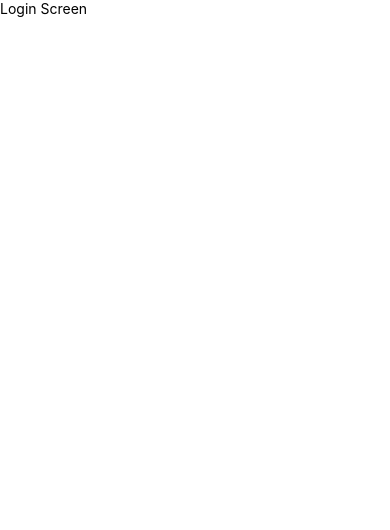
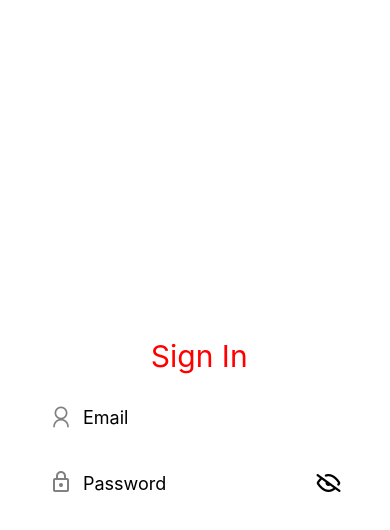
Before and after one commit to sidxcode/Food-Delivery-App, a React Native app: screen / in a window 390 px wide. Shown: the top 530 px of the page. Built offline with nearby package versions, Linux system fonts and the light colour scheme.

Commit message:
loginscreen updated

```diff
--- a/package.json
+++ b/package.json
@@ -9,10 +9,11 @@
     "web": "expo start --web"
   },
   "dependencies": {
+    "@expo/vector-icons": "^13.0.0",
     "expo": "~48.0.15",
     "expo-status-bar": "~1.4.4",
     "react": "18.2.0",
-    "react-native": "0.71.7"
+    "react-native": "^0.71.7"
   },
   "devDependencies": {
     "@babel/core": "^7.20.0"
--- a/src/screens/LoginSignupScreens.js/LoginScreen.js
+++ b/src/screens/LoginSignupScreens.js/LoginScreen.js
@@ -1,12 +1,80 @@
-import React from 'react'
-import {StyleSheet, Text, View} from'react-native'
+import React, { useState } from 'react'
+import {StyleSheet, Text, View, TextInput, TouchableOpacity} from'react-native'
+import { titles, colors, btn1 } from '../../globals/styles'
+import { AntDesign, Octicons, MaterialCommunityIcons, FontAwesome5 } from '@expo/vector-icons';
 
 const LoginScreen = () => {
+    const [emailfocus, setEmailFocus] = useState(false);
+    const [passwordfocus, setPasswordFocus] = useState(false);
+    const [showPassword, setShowPassword] = useState(false);
+
+
+
   return (
-    <View>
-        <Text>Login Screen</Text>
+    <View style = {styles.container}>
+        <Text style = {styles.head1}> Sign In</Text>
+        <View style = {styles.inputout}>
+        <AntDesign name="user" size={24}
+        color={emailfocus === true ? colors.text1 : colors.text2} />
+            <TextInput style = {styles.input} placeholder='Email'
+            onFocus={() => {
+                setEmailFocus(true)
+                setPasswordFocus(false)
+                setShowPassword(false)
+            }}
+            />
+        </View>
+        <View style = {styles.inputout}>
+            <MaterialCommunityIcons name="lock-outline" size={24}
+            color={passwordfocus === true? colors.text1 : colors.text2} />
+            <TextInput style = {styles.input} placeholder='Password'
+            onFocus={() => {
+                setEmailFocus(false)
+                setPasswordFocus(true)
+            }}
+
+            secureTextEntry = {showPassword === false ? true : false}
+            />
+            <Octicons name = {showPassword == false ? 'eye-closed' : 'eye'}
+            size = {24} color = 'black'
+            onPress={() => setShowPassword(!showPassword)} />
+        </View>
+        <TouchableOpacity style = {btn1}>
+
+        </TouchableOpacity>
     </View>
   )
 }
 
+const styles = StyleSheet.create({
+    container : {
+        flex : 1,
+        width : '100%',
+        alignItems : 'center',
+        justifyContent : 'center'
+    },
+    head1 : {
+        fontSize : titles.title1,
+        color : colors.text1,
+        textAlign : 'center',
+        marginVertical : 10,
+    },
+    inputout : {
+        flexDirection : 'row',
+        width : '80%',
+        marginVertical : 10,
+        backgroundColor : colors.col1,
+        borderRadius : 10,
+        paddingHorizontal : 10,
+        paddingVertical : 10,
+        alignSelf : 'center',
+        elevation : 20,
+    },
+    input : {
+        fontSize : 18,
+        marginLeft : 10,
+        width : '80%',
+    }
+})
+
 export default LoginScreen
```
Also changed, not shown: 1 other file (tests, documents, lock files or other folders).
